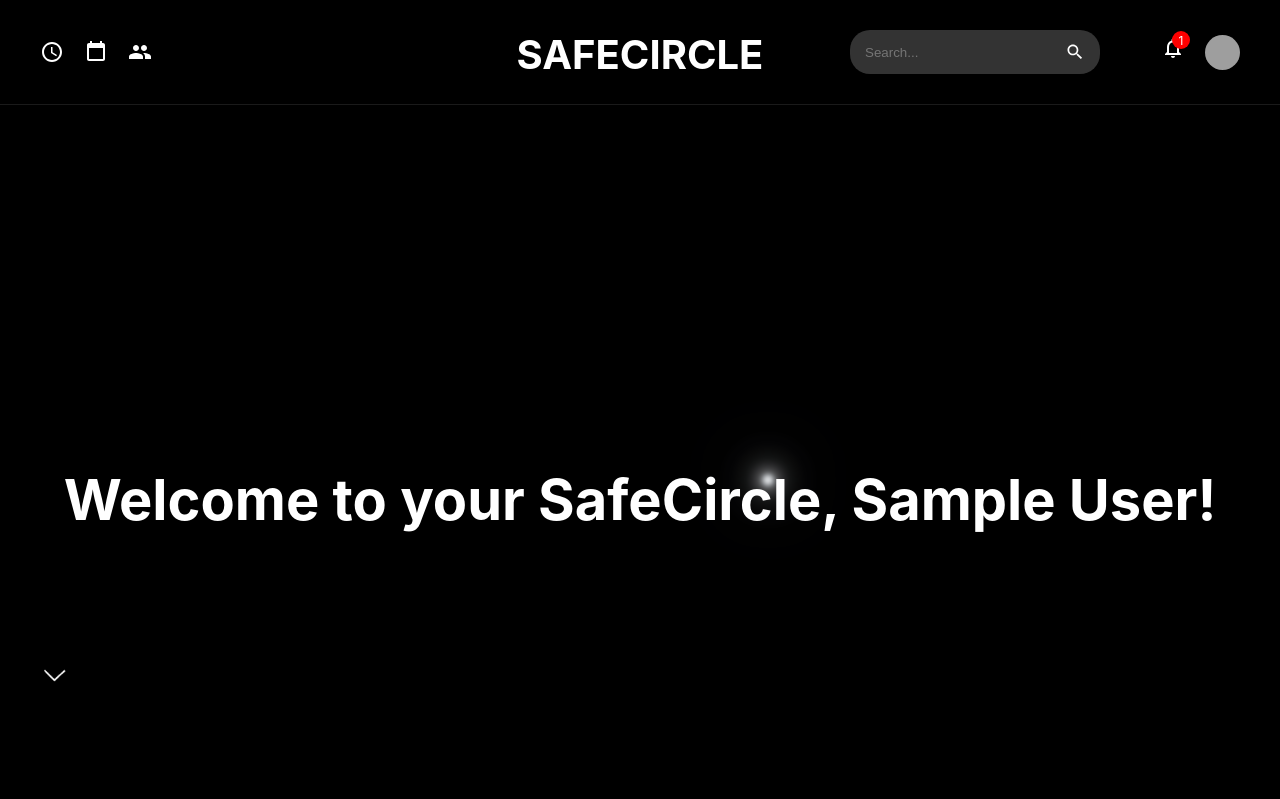
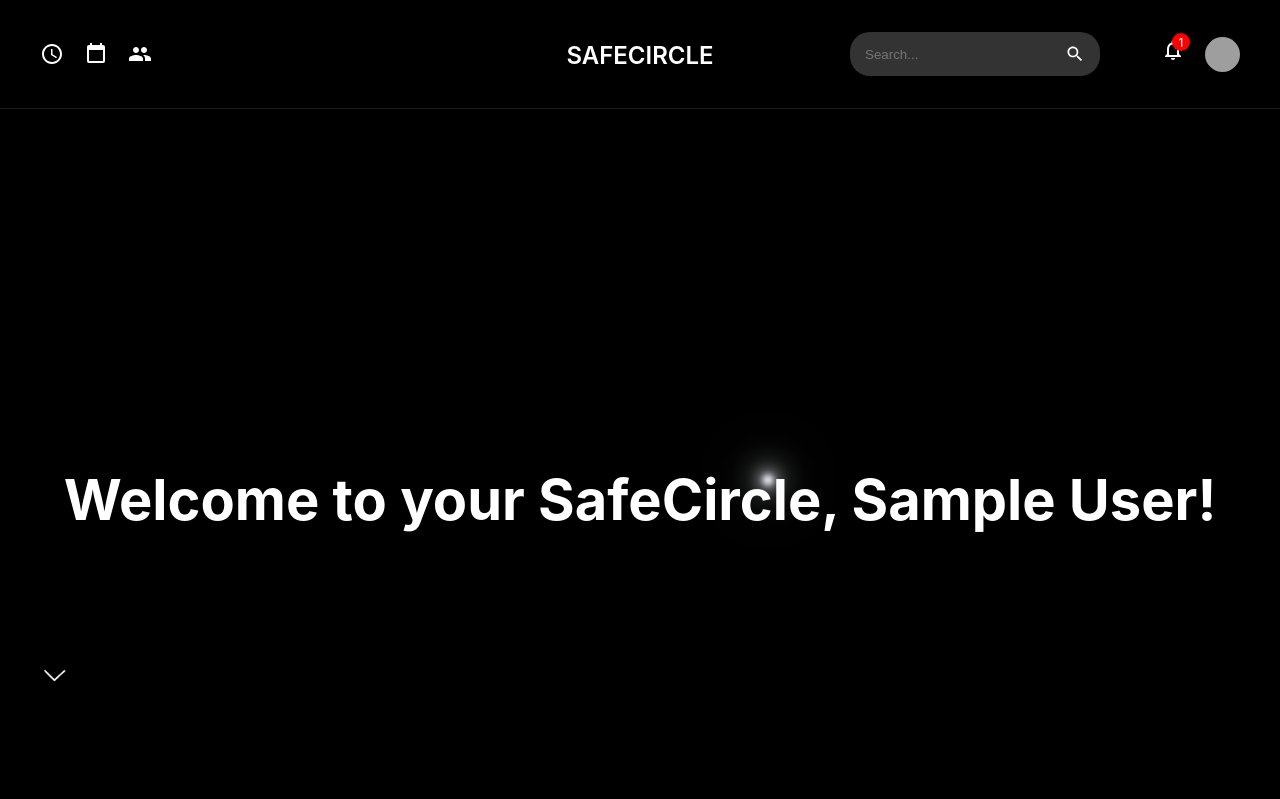
Before and after one commit to Dezind/safecircle, a PHP site: page /home.php in a window 1280 px wide. Shown: the top 799 px of the page. Run offline with PHP 8.4, Linux system fonts and the light colour scheme; the visitor is signed in with stand-in values (Sample User, id 1); data that the repository does not hold is empty; some libraries are stand-ins or nearby versions; grey boxes are pictures that could not be loaded.

Commit message:
change amy

```diff
--- a/css/site.css
+++ b/css/site.css
@@ -1156,7 +1156,7 @@ h2 {
     z-index: 999;
 }
 .hover-gallery {
-    position: relative;
+    position: fixed;
     pointer-events: none;
     display: grid;
     grid-template-columns: repeat(2, 400px);
--- a/header2.php
+++ b/header2.php
@@ -77,7 +77,8 @@
 
     /* Responsive Typography */
     h1 {
-        font-size: 2.5rem;
+        font-size: 1.5rem;
+        font-weight:600;
     }
 
     h2 {
@@ -140,7 +141,7 @@
     }
     .navbar2 {
         background-color: black;
-        padding: 30px 40px;
+        padding: 32px 40px;
         display: flex;
         justify-content: space-between;
         align-items: center;
```
Also changed, not shown: css/homepage.css (line endings or trailing spaces).
